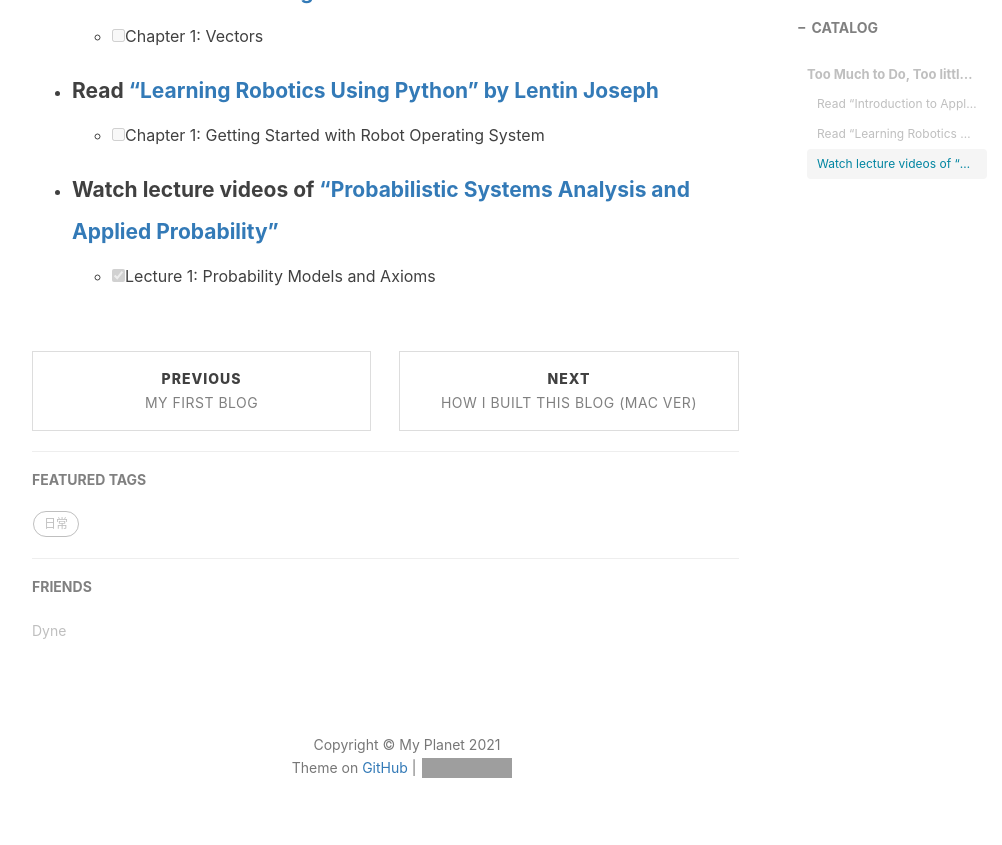
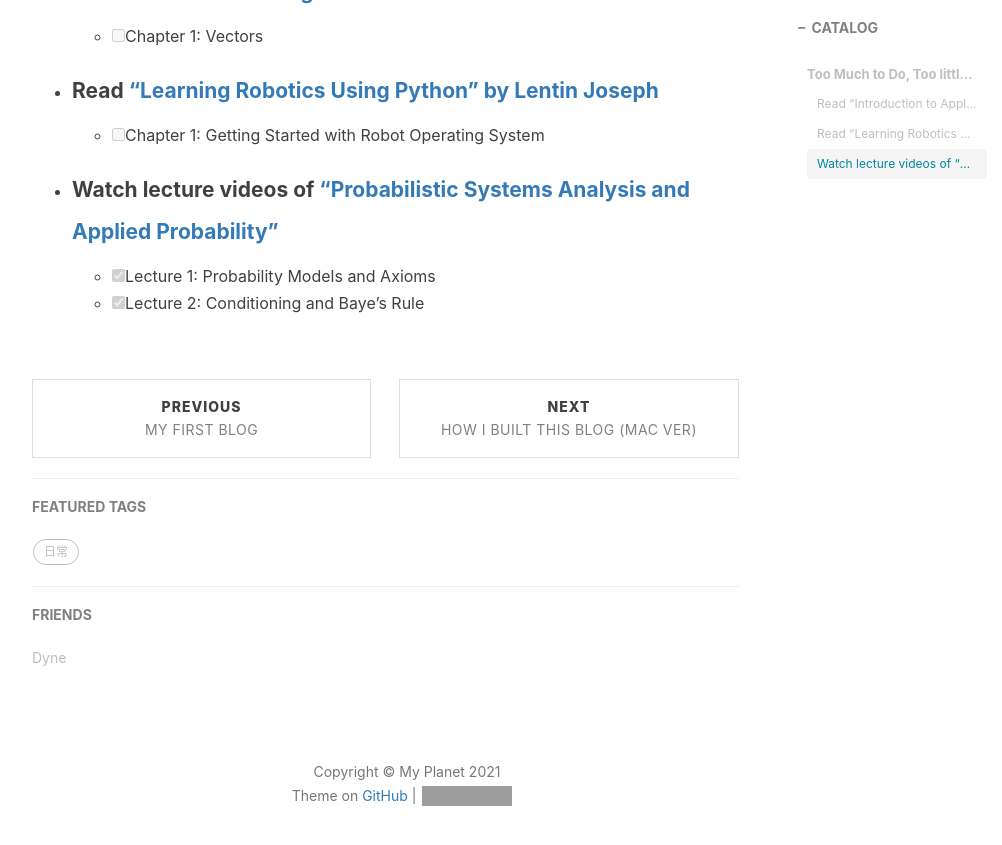
Before and after one commit to alicetoo123/alicetoo123.github.io, a Jekyll site: the page built from _posts/2021-06-28-2021-여름방학-계획.md, in a window 1280 px wide and 900 px high, scrolled down 690 px. Shown: the top 845 px of the window, without its empty margins (233-1235 px from the left). Built offline with Jekyll 4.4.1, drawn with Linux system fonts in a browser that asks for light colours; nearby versions of some CDN libraries; comment, search, counter and statistics services are not loaded; grey boxes are pictures that could not be loaded.

Commit message:
Update 2021-06-28-2021-여름방학-계획.md

```diff
--- a/_posts/2021-06-28-2021-여름방학-계획.md
+++ b/_posts/2021-06-28-2021-여름방학-계획.md
@@ -27,3 +27,4 @@
 - #### Watch lecture videos of ["Probabilistic Systems Analysis and Applied Probability"](https://www.youtube.com/playlist?list=PLUl4u3cNGP60A3XMwZ5sep719_nh95qOe)
 
 	- [x] Lecture 1:  Probability Models and Axioms
+	- [x] Lecture 2:  Conditioning and Baye's Rule
```
